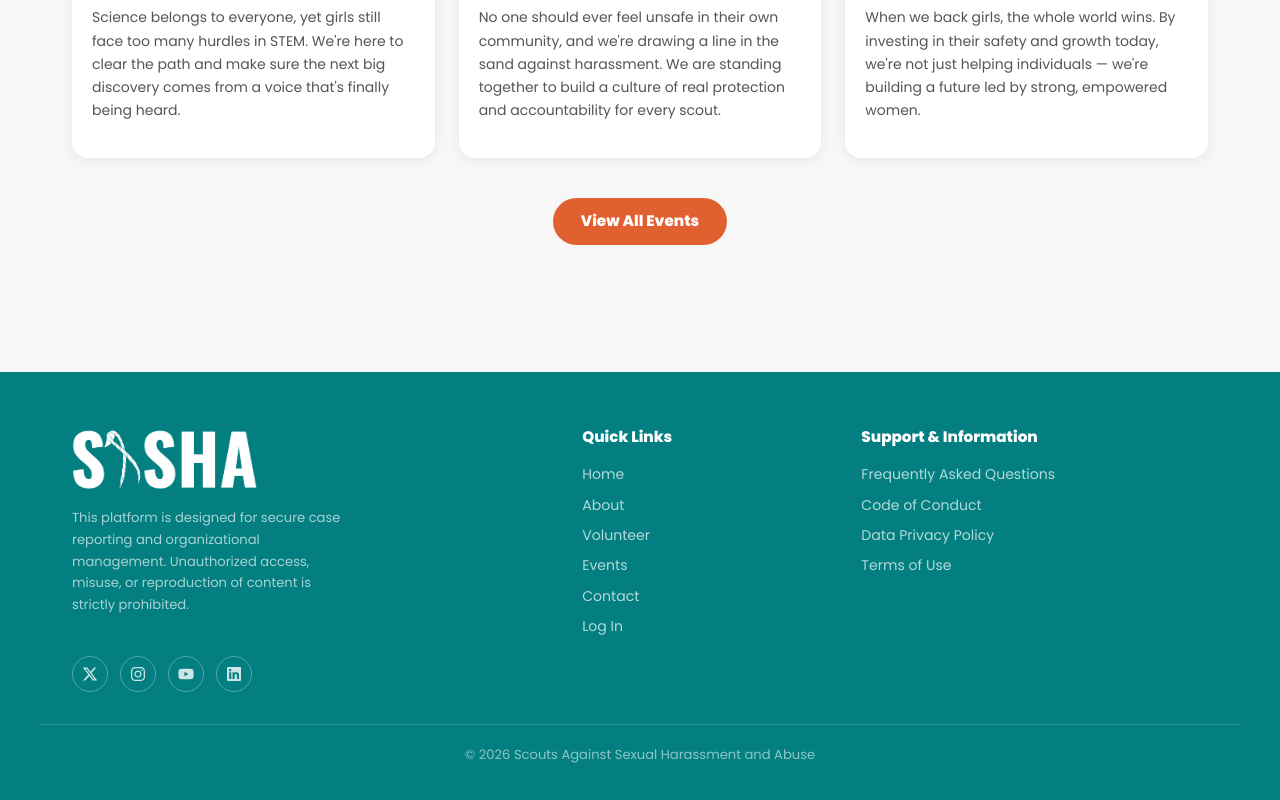
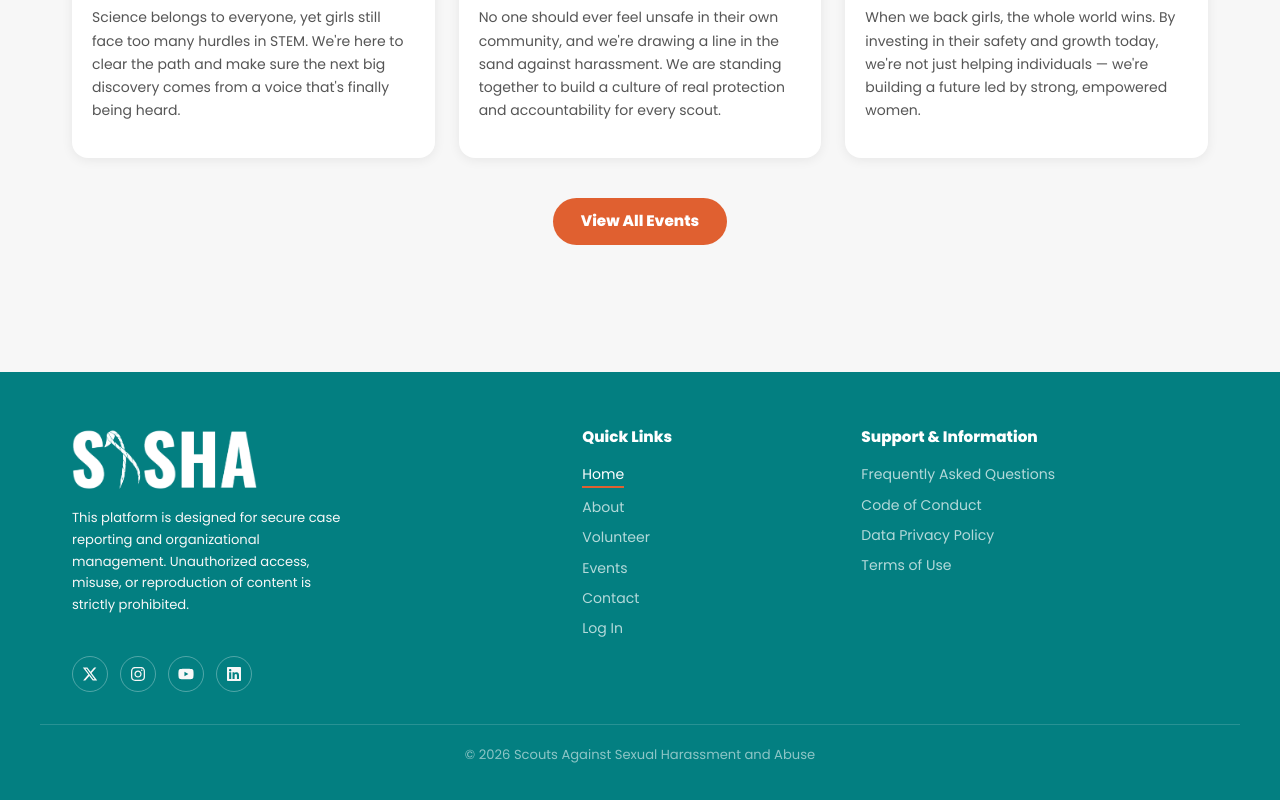
Before and after one commit to FEU-TECH-AXION/SAVIRA-AXION, a Next.js app in the folder frontend/: page / in a window 1280 px wide. Shown: the part 3692-4492 px from the top of the page. Built offline with nearby package versions, Linux system fonts and the light colour scheme.

Commit message:
feat: add footer active link

```diff
--- a/frontend/src/components/footer/footer.js
+++ b/frontend/src/components/footer/footer.js
@@ -1,6 +1,7 @@
 "use client";
 
 import Link from "next/link";
+import { usePathname } from "next/navigation";
 import { FaXTwitter, FaInstagram, FaYoutube, FaLinkedin } from "react-icons/fa6";
 import styles from "./footer.module.css";
 
@@ -57,6 +58,10 @@ function getQuickLinks(user) {
 
 export default function Footer({ user = null }) {
   const quickLinks = getQuickLinks(user);
+  const pathname = usePathname();
+
+  const isActive = (href) =>
+    href === "/" ? pathname === "/" : pathname.startsWith(href);
 
   return (
     <footer className={styles.footer}>
@@ -78,13 +83,18 @@ export default function Footer({ user = null }) {
           </div>
         </div>
 
-        {/* ── Quick links column ── */}
+        {/* Quick links */}
         <div className={styles.footerCol}>
           <h4 className={styles.footerColTitle}>Quick Links</h4>
           <ul className={styles.footerList}>
             {quickLinks.map(({ href, label }) => (
               <li key={href}>
-                <Link href={href}>{label}</Link>
+                <Link
+                  href={href}
+                  className={isActive(href) ? styles.footerLinkActive : styles.footerLink}
+                >
+                  {label}
+                </Link>
               </li>
             ))}
           </ul>
--- a/frontend/src/components/footer/footer.module.css
+++ b/frontend/src/components/footer/footer.module.css
@@ -1,6 +1,6 @@
 .footer {
   background: var(--sasha-teal);
-  color: rgba(255, 255, 255, 0.85);
+  color: var(--sasha-white);
 }
 
 .footerInner {
@@ -25,7 +25,7 @@
 .footerBrandDesc {
   font-size: 0.82rem;
   line-height: 1.65;
-  color: rgba(255, 255, 255, 0.65);
+  color: var(--sasha-offwhite);
   max-width: 280px;
 }
 
@@ -36,7 +36,7 @@
 }
 
 .footerSocials a {
-  color: rgba(255, 255, 255, 0.8);
+  color: var(--sasha-offwhite);
   font-size: 1rem;
   width: 36px;
   height: 36px;
@@ -84,7 +84,17 @@
 }
 
 .footerList a:hover {
-  color: #fff;
+  color: var(--sasha-white);
+}
+
+.footerLinkActive {
+  color: var(--sasha-white) !important;
+  text-decoration: none;
+  font-size: 0.88rem;
+  font-weight: 400;
+  display: inline-block;
+  padding-bottom: 1px;
+  border-bottom: 2px solid var(--sasha-orange);
 }
 
 .footerBottom {
```
